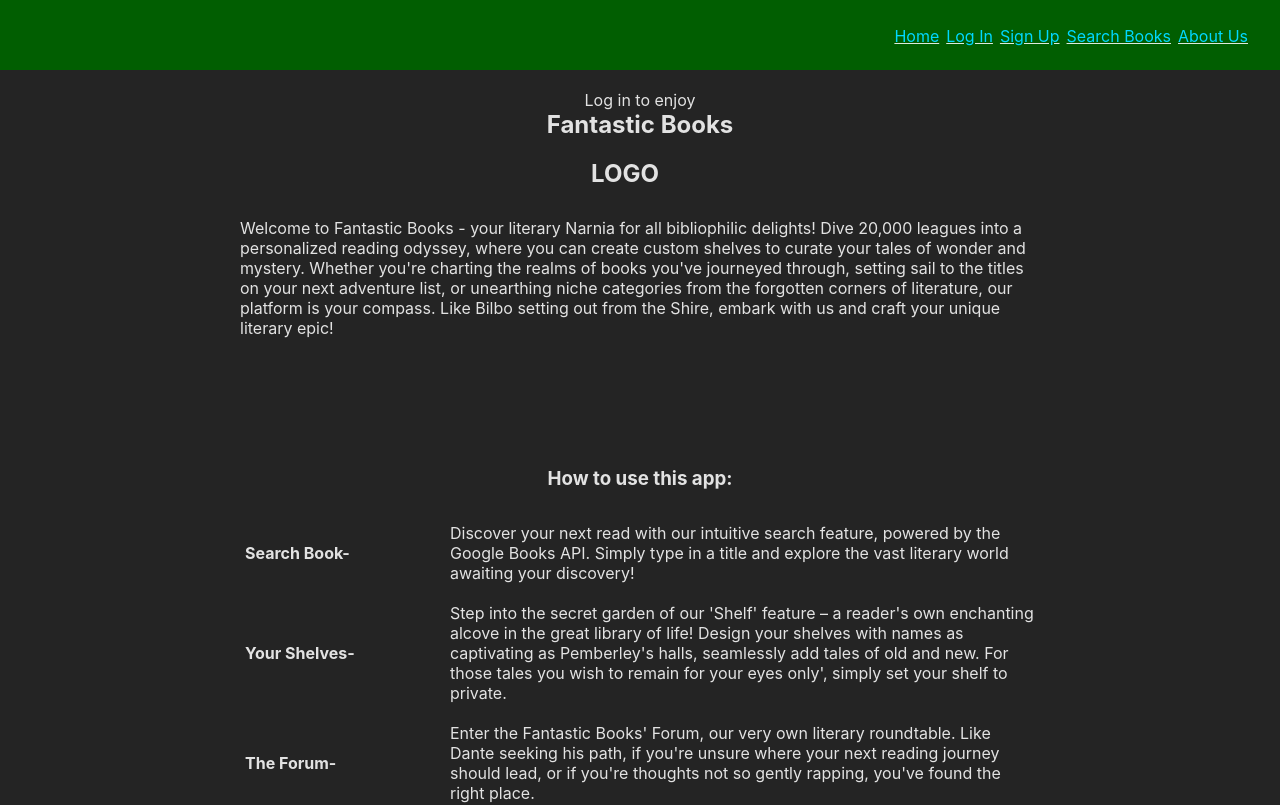
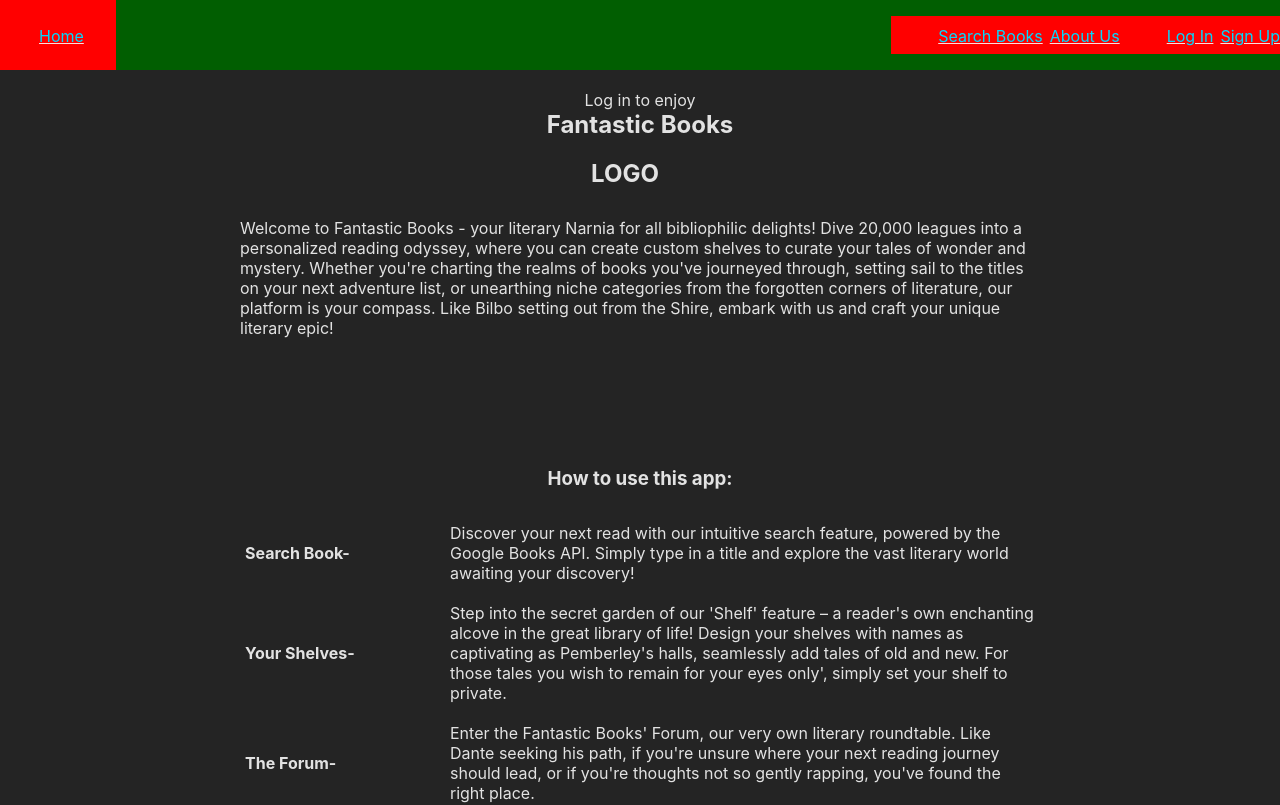
Before and after one commit to cmpacheco23/fantastic-books-front-end, a React (Vite) app: page / in a window 1280 px wide. Shown: the top 805 px of the page. Built offline with nearby package versions, Linux system fonts and the light colour scheme; no server answers.

Commit message:
fix spacing on nav

```diff
--- a/src/components/NavBar/NavBar.jsx
+++ b/src/components/NavBar/NavBar.jsx
@@ -6,31 +6,37 @@ import styles from "./NavBar.module.css"
 const NavBar = ({ user, handleLogout }) => {
   return (
     <nav className={styles.nav}>
+
+      <ul className={styles.right}>
+        <li><NavLink to="/"> Home</NavLink></li>
+
+        {user ? <li>Welcome, {user.name}</li> : '' }
+      </ul>
+
+      <div className={styles.left}>
+        <ul>
+          <li><NavLink to="/search-books"> Search Books </NavLink></li>
+
+          {user ? <li><NavLink to="/profiles">Profiles</NavLink></li> : '' }
+
+          <li><NavLink to="/about"> About Us</NavLink></li>
+
+
+        </ul>
+
+
         {user ?
           <ul>
-          <div className={styles.right}></div>
-          <li>
-            <NavLink to="/"> Home</NavLink>
-          </li>
-
-
             <li><NavLink to="/auth/logout" onClick={handleLogout}>Logout</NavLink></li>
-          <li>Welcome, {user.name}</li>
-
-          <li><NavLink to="/profiles">Profiles</NavLink></li>
-          <li><NavLink to="/auth/change-password">Change Password</NavLink></li>
-          <li><NavLink to="/search-books"> Search Books </NavLink></li>
-          <li><NavLink to="/about"> About Us</NavLink></li>
+            {/* <li><NavLink to="/auth/change-password">Change Password</NavLink></li>  */}
           </ul>
         :
           <ul>
-          <li><NavLink to="/"> Home</NavLink></li>
             <li><NavLink to="/auth/login">Log In</NavLink></li>
             <li><NavLink to="/auth/signup">Sign Up</NavLink></li>
-          <li><NavLink to="/search-books"> Search Books </NavLink></li>
-          <li><NavLink to="/about"> About Us</NavLink></li>
           </ul>
         }
+      </div>
     </nav>
   )
 }
--- a/src/components/NavBar/NavBar.module.css
+++ b/src/components/NavBar/NavBar.module.css
@@ -8,13 +8,30 @@
   width: 100%;
   position: fixed;
   z-index: 1;
+  display: flex;
+  flex-direction: row;
+  justify-content: space-between;
 }
 
 ul {
+  background-color: red;
   display: flex;
   flex-direction: row;
   justify-content: flex-end;
 }
+
+.right {
+  display: flex;
+  flex-direction: row;
+  justify-content: flex-start;
+}
+
+.left {
+  display: flex;
+  flex-direction: row;
+  justify-content: flex-end;
+}
+
 
 li {
   list-style-type: none;
```
Lines whose indentation alone changed are shown as unchanged.
